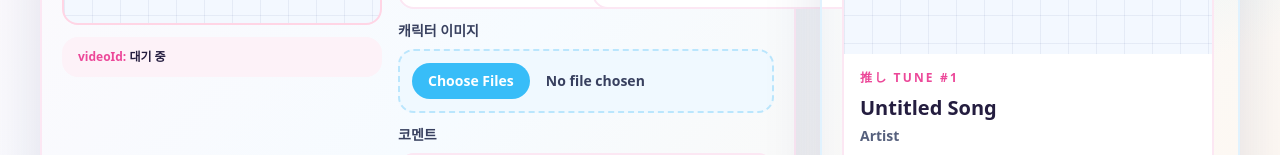
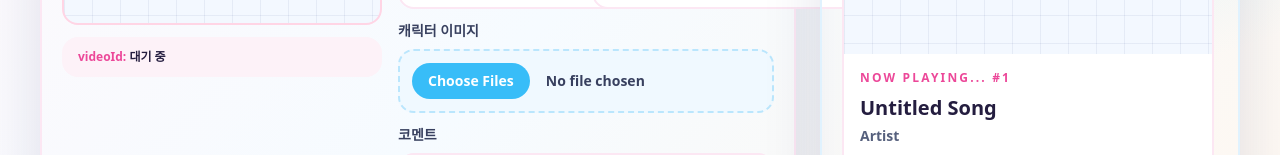
Before and after one commit to nocontextmisi/ocmusic, a Next.js app: page / in a window 1280 px wide. Shown: the part 453-608 px from the top of the page. Built offline with nearby package versions, Linux system fonts and the light colour scheme.

Commit message:
Update page.tsx

```diff
--- a/src/app/page.tsx
+++ b/src/app/page.tsx
@@ -459,7 +459,7 @@ export default function Home() {
                       )}
                     </div>
                     <div className="p-4">
-                      <p className="text-xs font-black uppercase tracking-[0.18em] text-pink-500">推し TUNE #{index + 1}</p>
+                      <p className="text-xs font-black uppercase tracking-[0.18em] text-pink-500">NOW PLAYING... #{index + 1}</p>
                       <h3 className="mt-2 break-words text-xl font-black text-[#241d3f]">{card.title || "Untitled Song"}</h3>
                       <p className="mt-1 break-words text-sm font-bold text-[#56607d]">{card.artist || "Artist"}</p>
                       {card.characters.length > 0 && (
```
